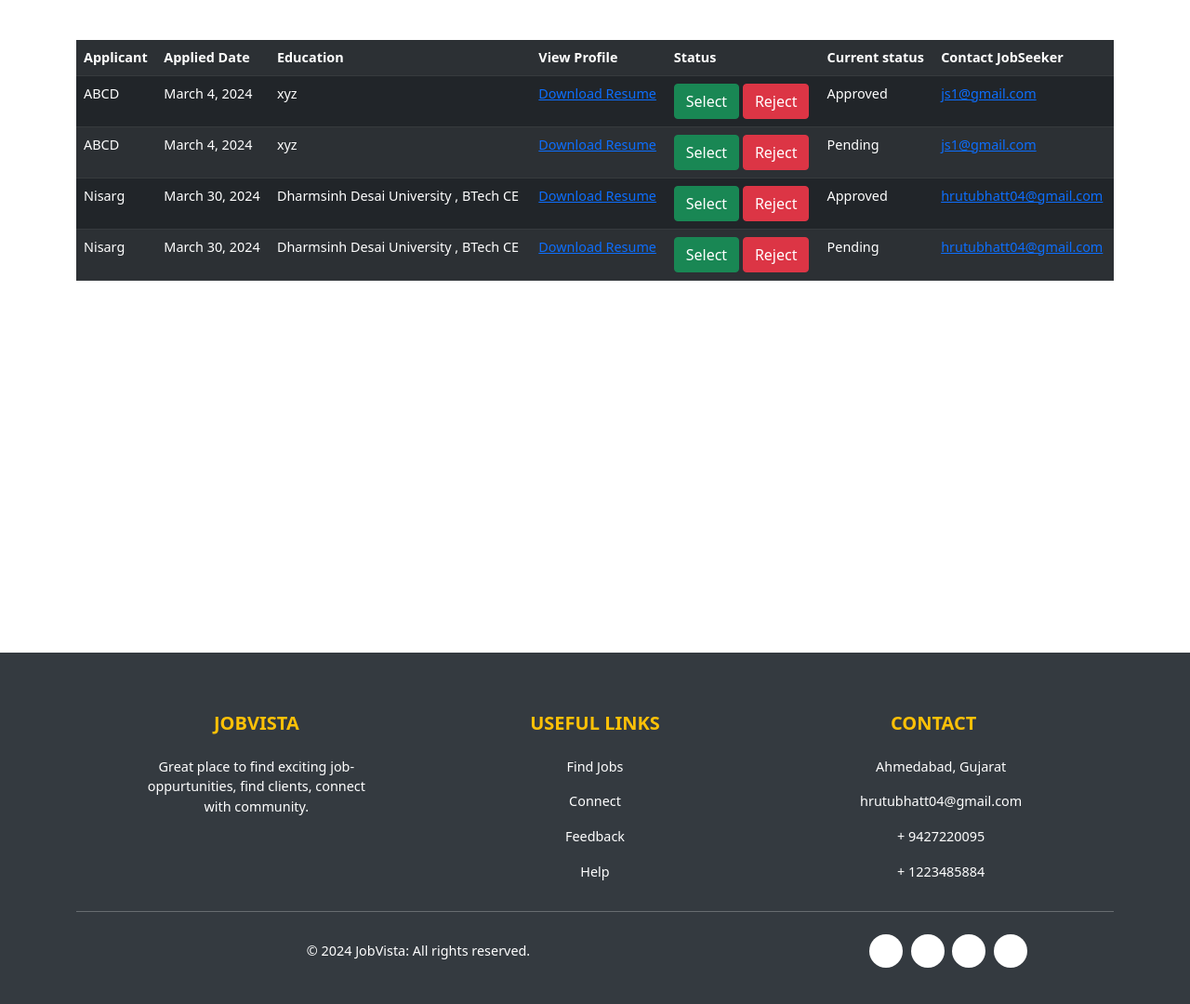
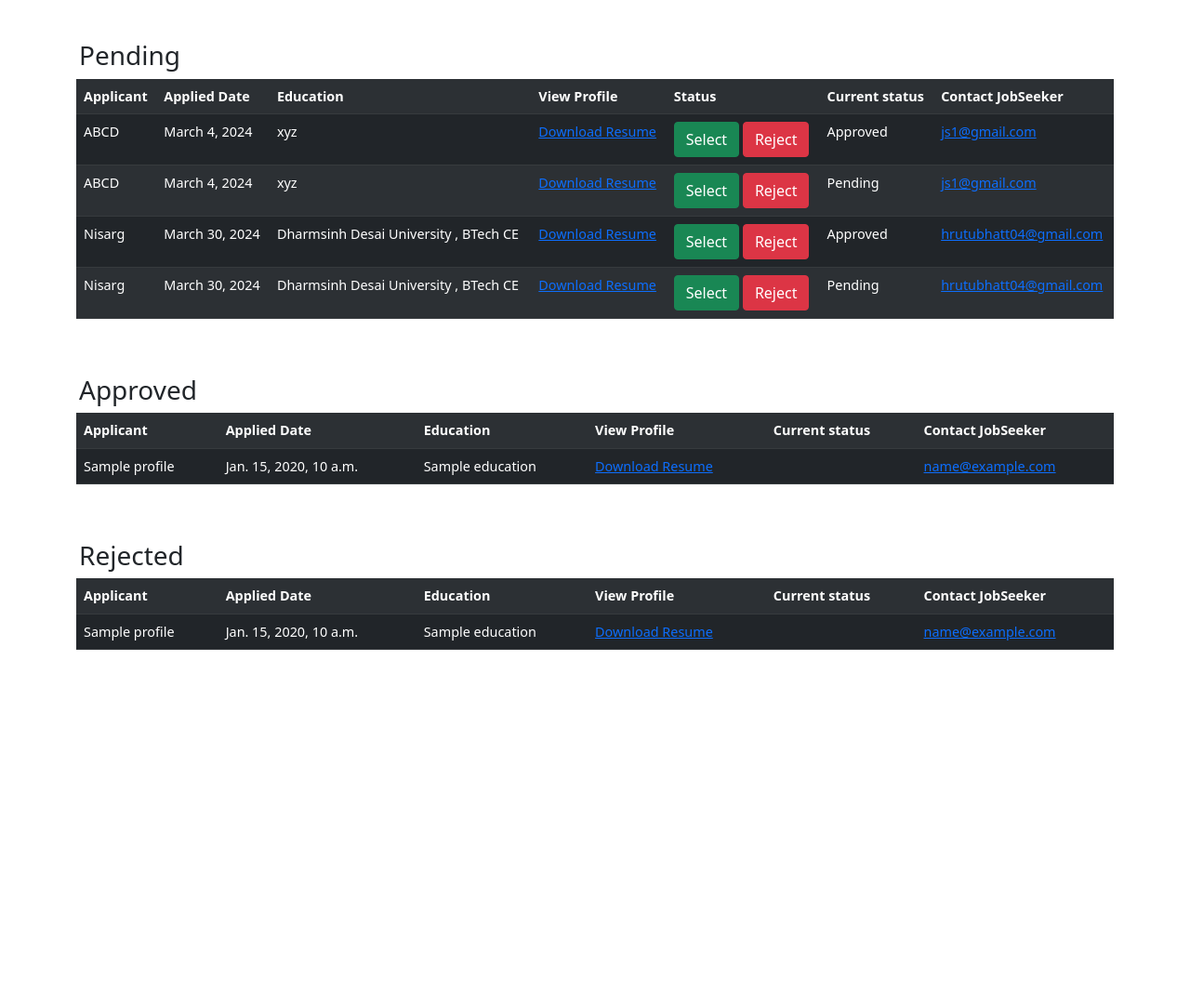
Before and after one commit to Kishanchandravadiya946/Job_Portal, a Django app: template templates/view_applications.html in a window 1280 px wide. Shown: the part 56-1136 px from the top of the page at 93% size. Run offline with Django 4.2, Linux system fonts and the light colour scheme; data comes from the database, SQL or seed files in the repository; tables that the repository leaves empty hold one stand-in row (values such as "Sample post"); the template is opened without the code that fills it: values that come from a table or form of the project are taken from there, most other values are stand-ins (such as "Sample title", 1, 10 or a date in 2020); some libraries are stand-ins or nearby versions.

Commit message:
change_view

```diff
--- a/templates/view_applications.html
+++ b/templates/view_applications.html
@@ -1,9 +1,16 @@
 {% extends 'base2.html' %}
 {% block content %}
+<style>
+   h3{
+        {% comment %} background-color: rgba(247, 242, 242, 0.689); {% endcomment %}
+        margin-left: 85px;
+    }
+
+</style>
 <br><br>
+<h3>Pending</h3>
 <div class="container">
 {% if applications %}
-
     <table class="table table-dark table-striped">
         <tr>
             <th>Applicant</th>
@@ -58,23 +65,96 @@
     <iframe id="resume-frame" style="display: none;"></iframe>
 </div>
 
+
+<br><br>
+<h3>Approved</h3>
+<div class="container">
+    {% if app_approved %}
+        <table class="table table-dark table-striped">
+            <tr>
+                <th>Applicant</th>
+                <th>Applied Date</th>
+                <!-- <th>Status</th> -->
+                <th>Education</th>
+                <!-- <th></th> -->
+                <th>View Profile</th>
+
+                <th>Current status</th>
+                <th>Contact JobSeeker</th>
+            </tr>
+            {% for application in app_approved %}
+                <tr>
+                    <td>{{ application.profile.name}}</td>
+                    <td>{{ application.applied_date }}</td>
+                    <!-- <td>{{ application.status }}</td> -->
+                    <td>{{ application.profile.education}}</td>
+                    <!-- <td>{{ application.profile.resume}}</td> -->
+                    <td><a href="{{ application.profile.resume.url }}" download>Download Resume</a></td>
+
+                    <td>
+                        {% if application.status == 'P' %}
+                            Pending
+                        {% elif application.status == 'A' %}
+                            Approved
+                        {% elif application.status == 'R' %}
+                            Rejected
+                        {% endif %}
+                    </td>
+                    <td><a href="mailto:{{application.profile.user.email}}">{{application.profile.user.email}}</a></td>
+                </tr>
+            {% endfor %}
+
+        </table>
+        {% else %}
+            <p>No applications approved found for this job.</p>
+        {% endif %}
+        <iframe id="resume-frame" style="display: none;"></iframe>
+    </div>
+
+    <br><br>
+    <h3>Rejected</h3>
+    <div class="container">
+        {% if app_rejected %}
+            <table class="table table-dark table-striped">
+                <tr>
+                    <th>Applicant</th>
+                    <th>Applied Date</th>
+                    <!-- <th>Status</th> -->
+                    <th>Education</th>
+                    <!-- <th></th> -->
+                    <th>View Profile</th>
+
+                    <th>Current status</th>
+                    <th>Contact JobSeeker</th>
+                </tr>
+                {% for application in app_rejected %}
+                    <tr>
+                        <td>{{ application.profile.name}}</td>
+                        <td>{{ application.applied_date }}</td>
+                        <!-- <td>{{ application.status }}</td> -->
+                        <td>{{ application.profile.education}}</td>
+                        <!-- <td>{{ application.profile.resume}}</td> -->
+                        <td><a href="{{ application.profile.resume.url }}" download>Download Resume</a></td>
+
+                        <td>
+                            {% if application.status == 'P' %}
+                                Pending
+                            {% elif application.status == 'A' %}
+                                Approved
+                            {% elif application.status == 'R' %}
+                                Rejected
+                            {% endif %}
+                        </td>
+                        <td><a href="mailto:{{application.profile.user.email}}">{{application.profile.user.email}}</a></td>
+                    </tr>
+                {% endfor %}
+
+            </table>
+            {% else %}
+                <p>No applications rejected found for this job.</p>
+            {% endif %}
+            <iframe id="resume-frame" style="display: none;"></iframe>
+        </div>
+
+
 {% endblock %}
-
-<!-- <script>
-    // Function to display resume content in iframe
-    function displayResume(resumeUrl) {
-        var iframe = document.getElementById('resume-frame');
-        iframe.src = resumeUrl;
-        iframe.style.display = 'block';
-    }
-
-    // Event listener for resume view links
-    var resumeLinks = document.querySelectorAll('.resume-view');
-    resumeLinks.forEach(function(link) {
-        link.addEventListener('click', function(event) {
-            event.preventDefault();
-            var resumeUrl = this.getAttribute('data-resume-url');
-            displayResume(resumeUrl);
-        });
-    });
-</script> -->
```
